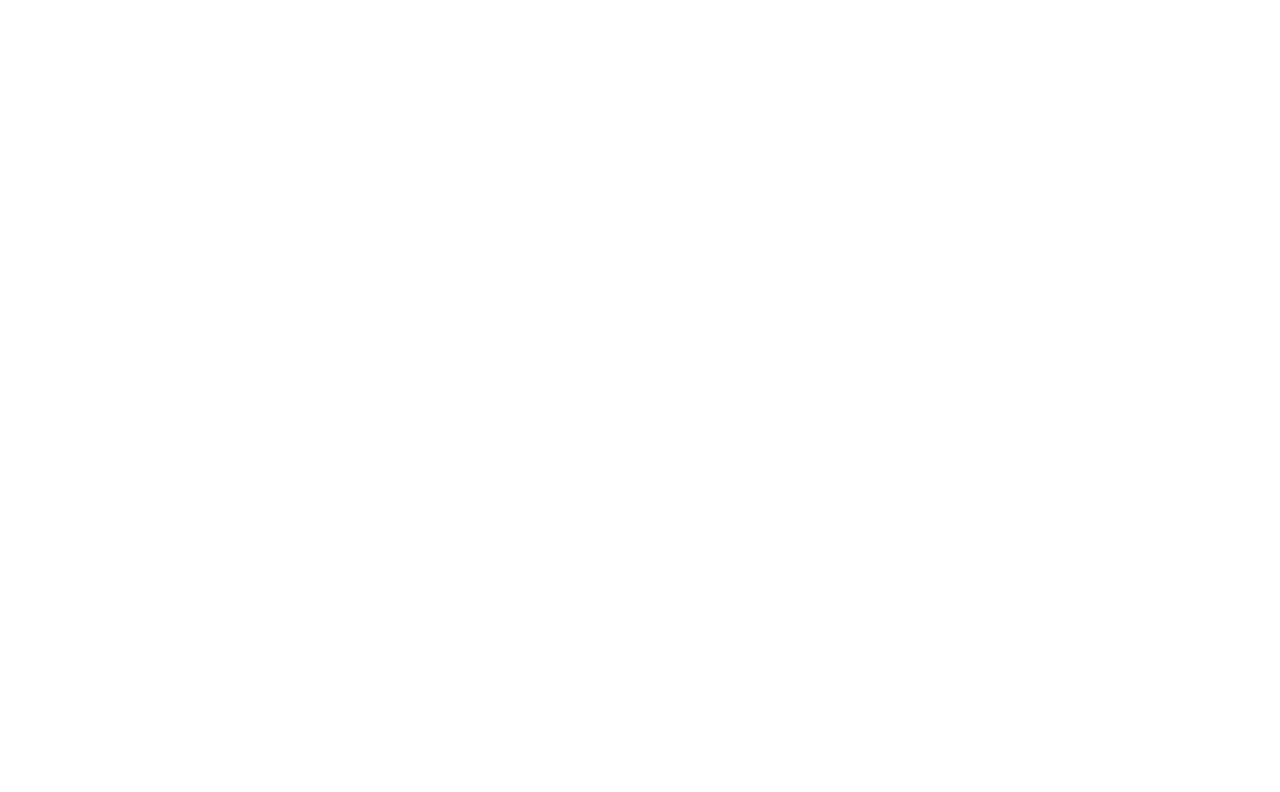
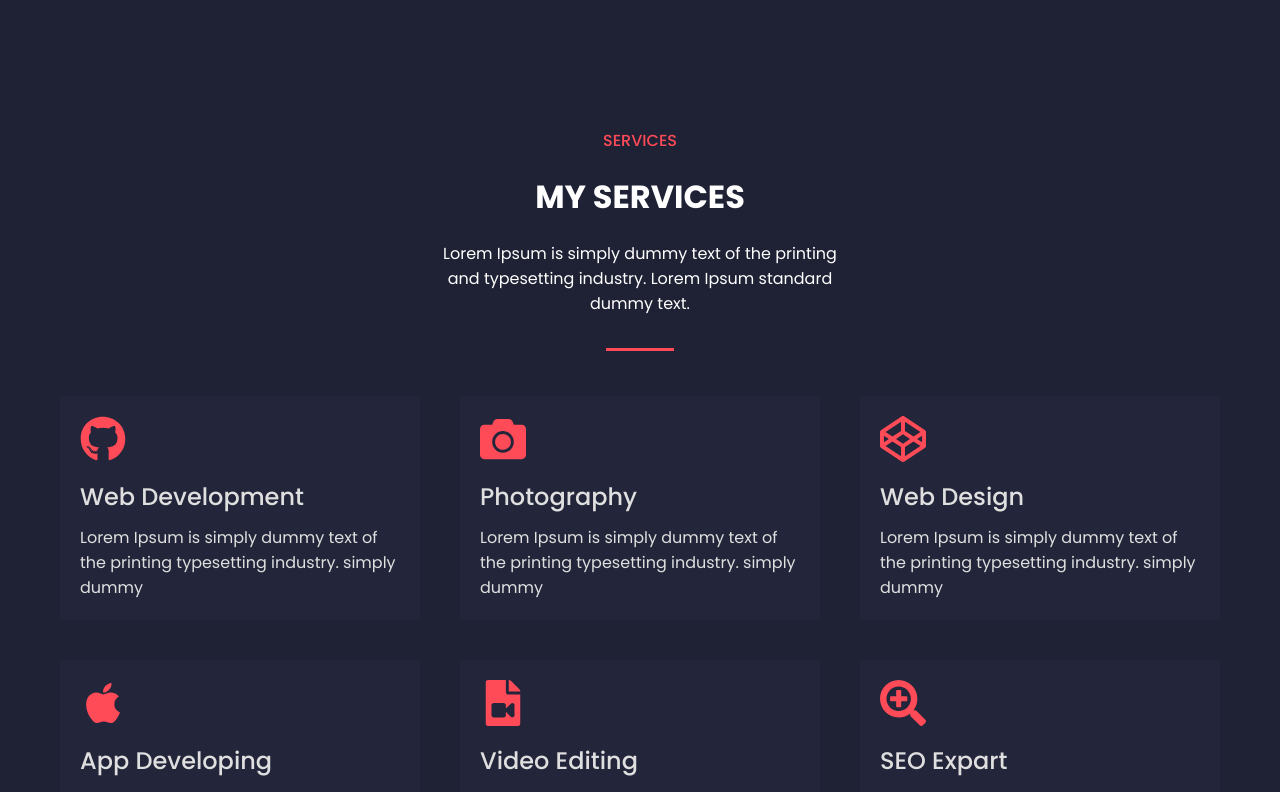
Before and after one commit to Elmarsh/ReactPortfolio, a React (Create React App) app in the folder reactapp/: page / in a window 1280 px wide. Shown: the part 1120-1912 px from the top of the page. Built offline with nearby package versions, Linux system fonts and the light colour scheme.

Commit message:
created services

```diff
--- a/reactapp/src/App.css
+++ b/reactapp/src/App.css
@@ -77,6 +77,7 @@
 
 .row{
   display: flex;
+  flex-wrap: wrap;
   width: 100%;
 }
 
@@ -114,6 +115,11 @@
   font-size: 20px;
   background: #1F2235;
   margin: 0 15px;
+  transition: all 0.5s;
+}
+
+.header_ul li:hover{
+  background-color: #ff4a57;
 }
 
 
@@ -144,6 +150,11 @@
   border-radius: 50px;
   font-size: 15px;
   text-decoration: none;
+  transition: all 0.5s;
+}
+
+.header_buttons .btn-outline:hover{
+  background: #ff4a57;
 }
 
 .header_buttons .btn-smart{
@@ -164,3 +175,103 @@
   margin-top:150px;
   padding: 0 30px;
 }
+
+
+
+
+
+
+/* Services */
+
+
+.services{
+  background: #1F2235;
+  padding: 100px 0;
+  color:#fff
+}
+
+
+
+.common{
+  position: relative;
+  width: 33.33333333333333%;
+  margin:60px auto;
+  text-align: center;
+}
+
+.heading{
+  font-weight: 500;
+  text-transform: uppercase;
+  margin-bottom: 20px;
+  display: block;
+  color: #ff4a57;
+  font-size: 16px;
+}
+
+
+.mainHeader{
+  font-weight: bold;
+  font-size: 32px;
+  margin-bottom: 20px;
+}
+
+.mainContent{
+  font-size: 16px;
+  color: #dfdfdf;
+}
+
+
+.common::after{
+
+  position: absolute;
+  content: '';
+  width: 17%;
+  height: 3px;
+  bottom: -35px;
+  left: 0;
+  right: 0;
+  margin: 0 auto;
+  background-color: #ff4a57;
+}
+
+
+.col-4{
+  width: 33.3333%;
+}
+
+
+.services_box{
+  padding: 20px;
+  background: #23263a;
+  color: #fff;
+  margin: 20px;
+  transition: 0.6s;
+}
+
+.services_box .commonIcons{
+  font-size: 46px;
+  display: inline-block;
+  color: #ff4a57;
+  margin-bottom: 15px;
+}
+
+.services_box .services_box-header{
+  font-size: 24px;
+  line-height: 26px;
+  font-weight: 500;
+  margin-bottom: 15px;
+  color: #dfdfdf;
+}
+
+.services_box .services_box-p{
+  font-size: 16px;
+  color: #dfdfdf;
+}
+
+.services_box:hover{
+  background-color:#ff4a57;
+}
+
+.services_box:hover .commonIcons{
+  color: white;
+}
--- a/reactapp/src/App.js
+++ b/reactapp/src/App.js
@@ -1,6 +1,8 @@
 import './App.css';
 import Banner from './components/Banner'
 import Nav from './components/Nav';
+import Services from './components/Services';
+
 
 
 
@@ -11,6 +13,7 @@
     <div className="App">
       <Banner/>
       <Nav/>
+      <Services/>
     </div>
   );
 }
--- a/reactapp/src/components/Banner.js
+++ b/reactapp/src/components/Banner.js
@@ -1,6 +1,18 @@
-import { FaFacebookF, FaTwitter, FaPinterest, FaInstagram, FaLinkedinIn, FaPlay } from 'react-icons/fa'
+import { useState } from 'react';
+import { FaFacebookF, FaTwitter, FaPinterest, FaInstagram, FaLinkedinIn, FaPlay } from 'react-icons/fa';
 
 const Banner = () => {
+
+
+
+    const [state] = useState({
+        title: "I am Jonathan Doe",
+        text: "i,m Jonathan, professional web developer with long time experience in this field",
+        image: "/images/man-01.png"
+    });
+
+
+
 
     return (
         <div className="header">
@@ -20,12 +32,8 @@
                                 </ul>
 
 
-
-                                <h1>I am Jonathan Doe</h1>
-                                <p>
-                                    i,m Jonathan, professional web developer with long
-                                    time experience in this field
-                                </p>
+                                <h1>{state.title}</h1>
+                                <p>{state.text}</p>
 
 
                                 <div className="header_buttons">
@@ -34,7 +42,7 @@
                                     </a>
 
                                     <a href="#portfolio" className="btn btn-smart">
-                                        <FaPlay/>
+                                        <FaPlay />
                                     </a>
                                 </div>
                             </div>
@@ -44,7 +52,7 @@
 
                     <div className="col-6">
                         <div className="banner_image">
-                            <img src="/images/man-01.png" alt='man'/>
+                            <img src={state.image} alt='man' />
                         </div>
                     </div>
                 </div>
--- a/reactapp/src/components/Nav.js
+++ b/reactapp/src/components/Nav.js
@@ -15,13 +15,13 @@
 
 
                     <ul className="navbar_right">
-                        <li><a href="">Home</a></li>
-                        <li><a href="">Services</a></li>
-                        <li><a href="">About</a></li>
-                        <li><a href="">Skills</a></li>
-                        <li><a href="">Portfolio</a></li>
-                        <li><a href="">Blog</a></li>
-                        <li><a href="">Contact</a></li>
+                        <li><a href="!#">Home</a></li>
+                        <li><a href="!#">Services</a></li>
+                        <li><a href="!#">About</a></li>
+                        <li><a href="!#">Skills</a></li>
+                        <li><a href="!#">Portfolio</a></li>
+                        <li><a href="!#">Blog</a></li>
+                        <li><a href="!#">Contact</a></li>
                     </ul>
 
                 </div>
--- a/reactapp/src/components/Services.js
+++ b/reactapp/src/components/Services.js
@@ -1,9 +1,68 @@
+import { useState } from 'react';
+import { FaGithub, FaCamera, FaCodepen, FaApple, FaFileVideo,FaSearchPlus} from 'react-icons/fa';
 
 
-const Services = ()=>{
 
-    return(
 
+
+
+const Services = () => {
+
+
+
+    // Common useState
+
+    const [header] = useState({
+        mainHeader: "SERVICES",
+        subHeading: "MY SERVICES",
+        text: "Lorem Ipsum is simply dummy text of the printing and typesetting industry. Lorem Ipsum standard dummy text."
+    })
+
+
+
+
+    // Services_box useSatate
+
+    const [state] = useState([
+        {id: 1, icon: FaGithub, heading: 'Web Development',text: 'Lorem Ipsum is simply dummy text of the printing typesetting industry. simply dummy'},
+        {id: 2, icon: FaCamera, heading: 'Photography',text: 'Lorem Ipsum is simply dummy text of the printing typesetting industry. simply dummy'},
+        {id: 3, icon: FaCodepen, heading: 'Web Design',text: 'Lorem Ipsum is simply dummy text of the printing typesetting industry. simply dummy'},
+        {id: 4, icon: FaApple, heading: 'App Developing',text: 'Lorem Ipsum is simply dummy text of the printing typesetting industry. simply dummy'},
+        {id: 5, icon: FaFileVideo, heading: 'Video Editing',text: 'Lorem Ipsum is simply dummy text of the printing typesetting industry. simply dummy'},
+        {id: 6, icon: FaSearchPlus, heading: 'SEO Expart',text: 'Lorem Ipsum is simply dummy text of the printing typesetting industry. simply dummy'},
+
+    ])
+
+
+    return (
+        <div className="services">
+            <div className="container">
+                <div className="services_header">
+                    <div className="common">
+                        <h3 className="heading">{header.mainHeader}</h3>
+                        <h1 className=" mainHeader">{header.subHeading}</h1>
+                        <p>{header.text}</p>
+                    </div>
+
+
+                    <div className="row">
+
+                        {
+                            state.map(info=>(
+                                <div className="col-4">
+                                <div className="services_box">
+                                    <info.icon className="commonIcons" />
+
+                                    <div className="services_box-header">{info.heading}</div>
+                                    <div className="services_box-p">{info.text}</div>
+                                </div>
+                            </div>
+                            ))
+                        }
+                    </div>
+                </div>
+            </div>
+        </div>
     )
 }
 
```
